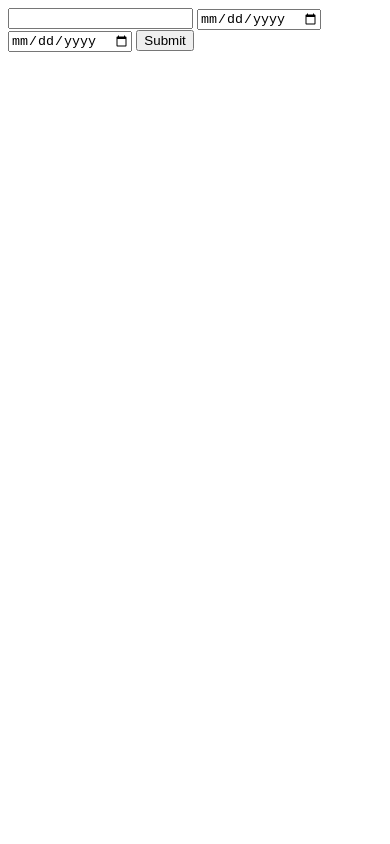
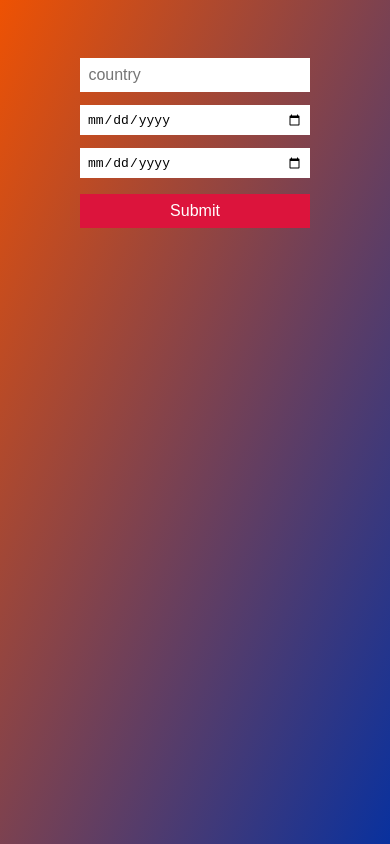
Before and after one commit to Raghunandan1541/ETE-FrontEnd, a plain HTML site: page index.html in a window 390 px wide. Drawn offline with Linux system fonts and the light colour scheme.

Commit message:
Added css files and made view responsive

```diff
--- /dev/null
+++ b/css/responsive.css
@@ -0,0 +1,10 @@
+@media (max-width: 600px) {
+	.container {
+		justify-content: center;
+		flex-direction: column;
+	}
+	input, button {
+		width: 100%;
+		margin-top: 1em;
+	}
+}
--- /dev/null
+++ b/css/style.css
@@ -0,0 +1,36 @@
+* {
+	margin: 0;
+	box-sizing: border-box;
+}
+body {
+	display: flex;
+	justify-content: center;
+	align-items: center;
+	background-image: linear-gradient(to bottom right, #ee5203, #09319e);
+	background-attachment: fixed;
+	background-repeat: no-repeat;
+	padding: 5vh;
+}
+
+.container {
+	width: 75%;
+	display: flex;
+	justify-content: space-between;
+	align-items: center;
+}
+
+input {
+	padding: 0.5em;
+	font-size: medium;
+	border: none;
+	outline: none;
+}
+button {
+	padding: 0.5em 1.5em;
+	font-size: 1em;
+	border: none;
+	outline: none;
+	color: #fff;
+	background-color: #dc143c;
+	cursor: pointer;
+}
--- a/index.html
+++ b/index.html
@@ -5,11 +5,15 @@
 	<meta http-equiv="X-UA-Compatible" content="IE=edge">
 	<meta name="viewport" content="width=device-width, initial-scale=1.0">
 	<title>Frontend ETE</title>
+	<link rel="stylesheet" href="./css/style.css">
+	<link rel="stylesheet" href="./css/responsive.css">
 </head>
 <body>
-	<input type="text" name="country" id="nation" />
-	<input type="date" name="sDate" id="startDate" />
-	<input type="date" name="eDate" id="endDate" />
-	<button type="submit">Submit</button>
+	<div class="container">
+		<input type="text" name="country" id="nation" placeholder="country"/>
+		<input type="date" name="sDate" id="startDate" />
+		<input type="date" name="eDate" id="endDate" />
+		<button type="submit">Submit</button>
+	</div>
 </body>
 </html>
```
